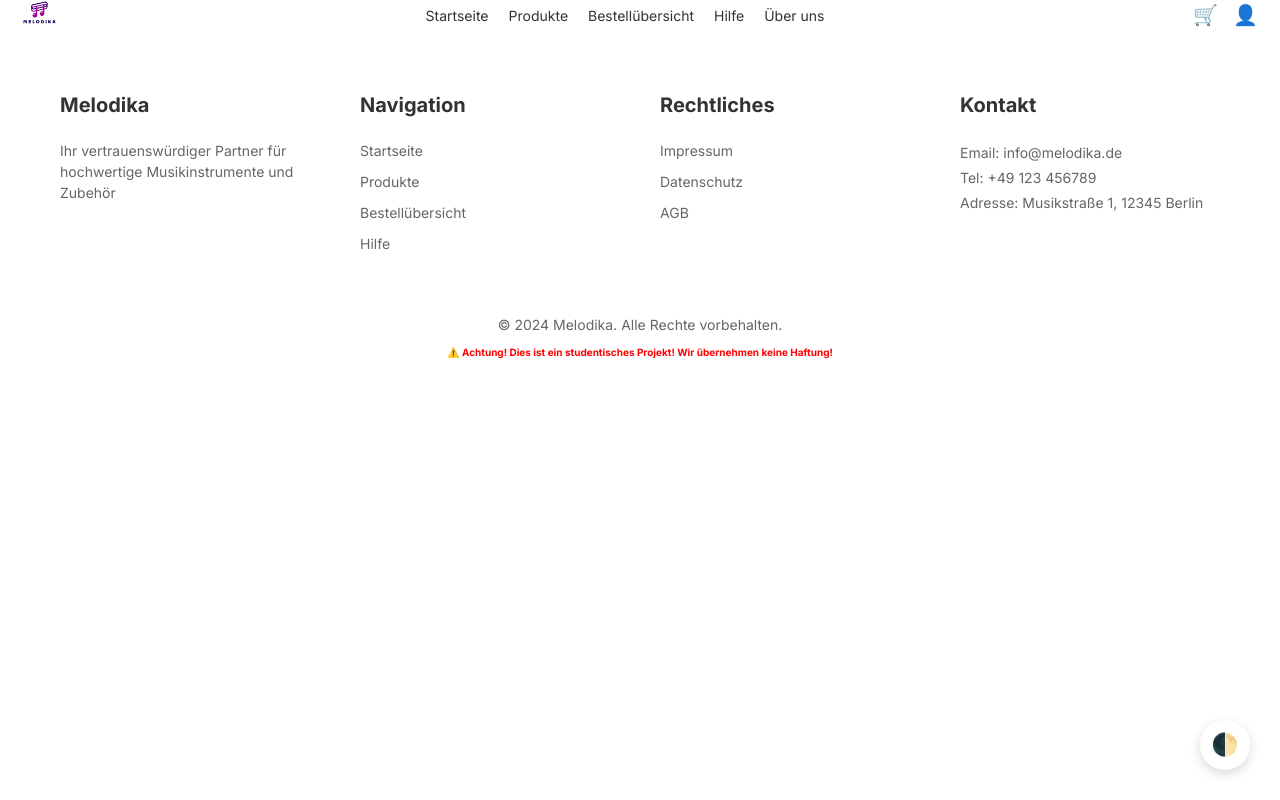
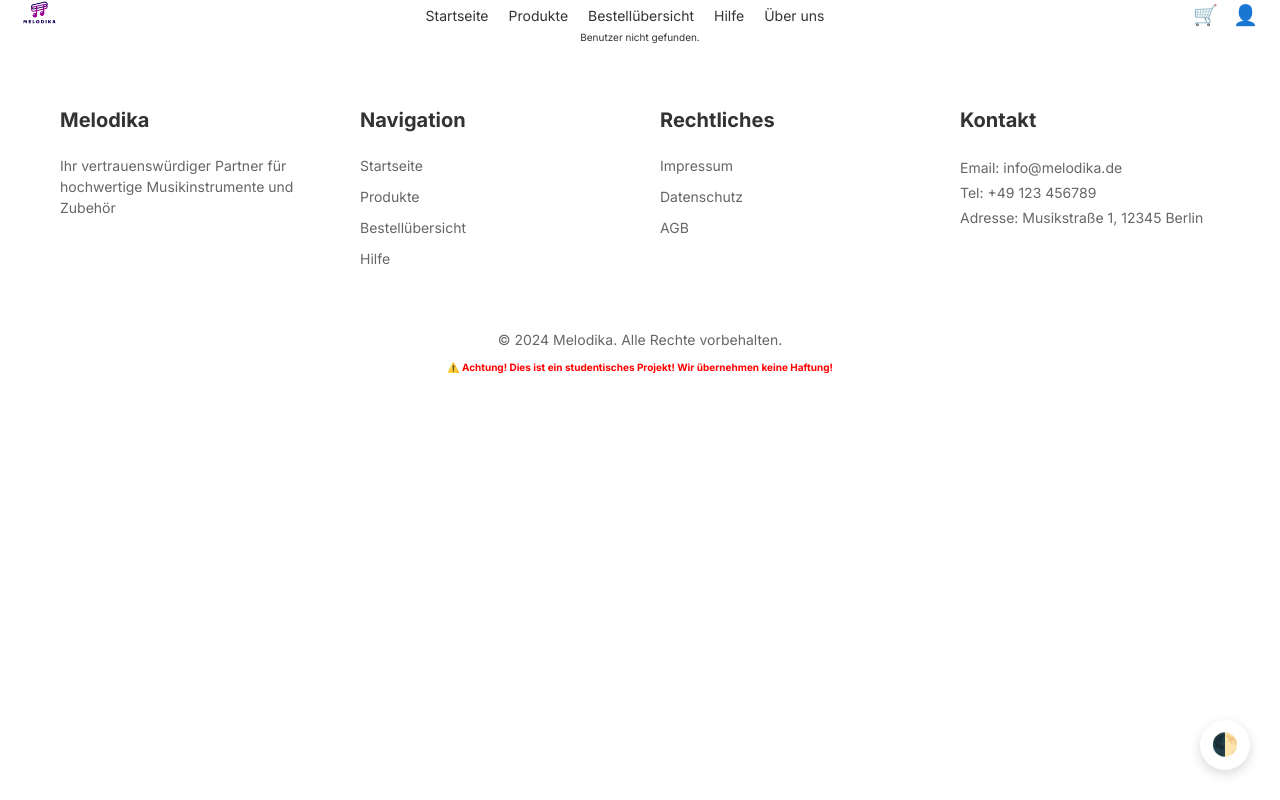
Before and after one commit to EngjelliS/WebProjekt, a React (Vite) app in the folder MelodikaV4/: page /konto in a window 1280 px wide. Built offline with nearby package versions, Linux system fonts and the light colour scheme.

Commit message:
Update AppRouter.jsx

```diff
--- a/MelodikaV4/src/routes/AppRouter.jsx
+++ b/MelodikaV4/src/routes/AppRouter.jsx
@@ -7,6 +7,7 @@ import Hilfe from '../pages/Hilfe';
 import UeberUns from '../pages/UeberUns';
 import Anmeldung from '../pages/Anmeldung';
 import Impressum from '../pages/Impressum';
+import Konto from '../pages/Konto';
 
 const AppRouter = () => {
   return (
@@ -19,6 +20,7 @@ const AppRouter = () => {
       <Route path="/ueber-uns" element={<UeberUns />} />
       <Route path="/anmeldung" element={<Anmeldung />} />
       <Route path="/impressum" element={<Impressum />} />
+      <Route path="/konto" element={<Konto />} /> {/* ✅ NEU */}
     </Routes>
   );
 };
```
